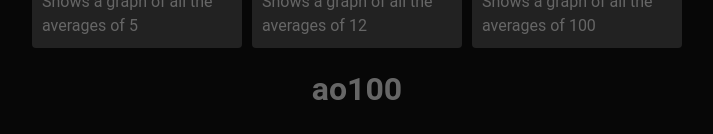
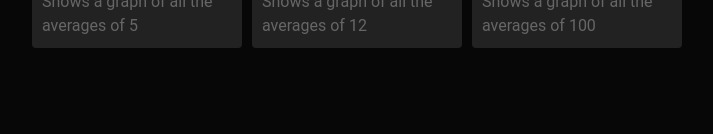
Before and after one commit to gustavandoff/cubing-stats, a SvelteKit app: page /ao100 in a window 1280 px wide. Shown: the part 200-334 px from the top of the page, without its empty margins (283-996 px from the left). Built offline with nearby package versions, Linux system fonts and the light colour scheme.

Commit message:
Remove text with statTitle

```diff
--- a/src/routes/[stat]/+page.svelte
+++ b/src/routes/[stat]/+page.svelte
@@ -8,9 +8,6 @@
 </script>
 
 <div class="container">
-	<h1>
-		{data.statTitle}
-	</h1>
     {#if $rawCSTimerData}
         <Chart dataType={data.statTitle} />
     {/if}
```
